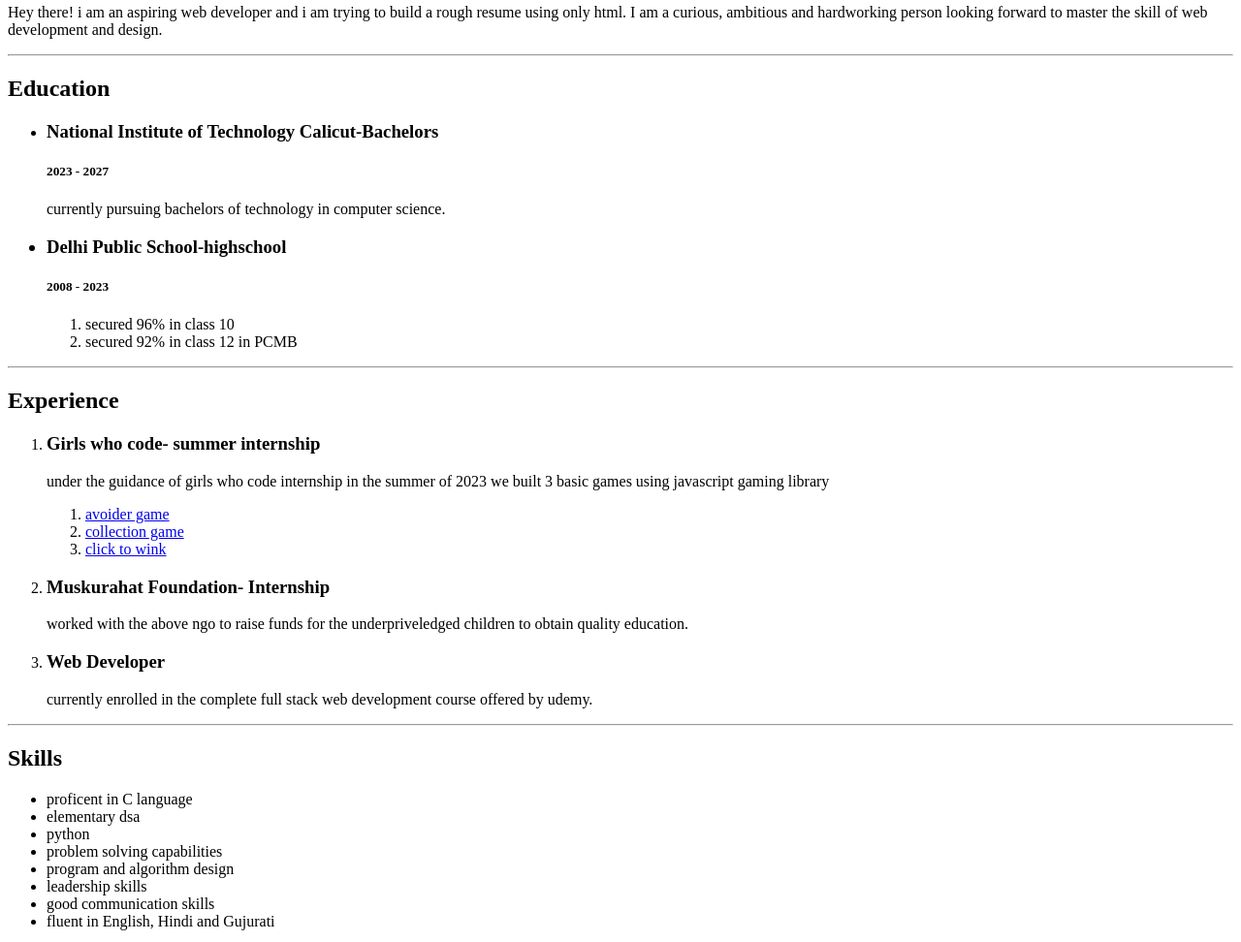
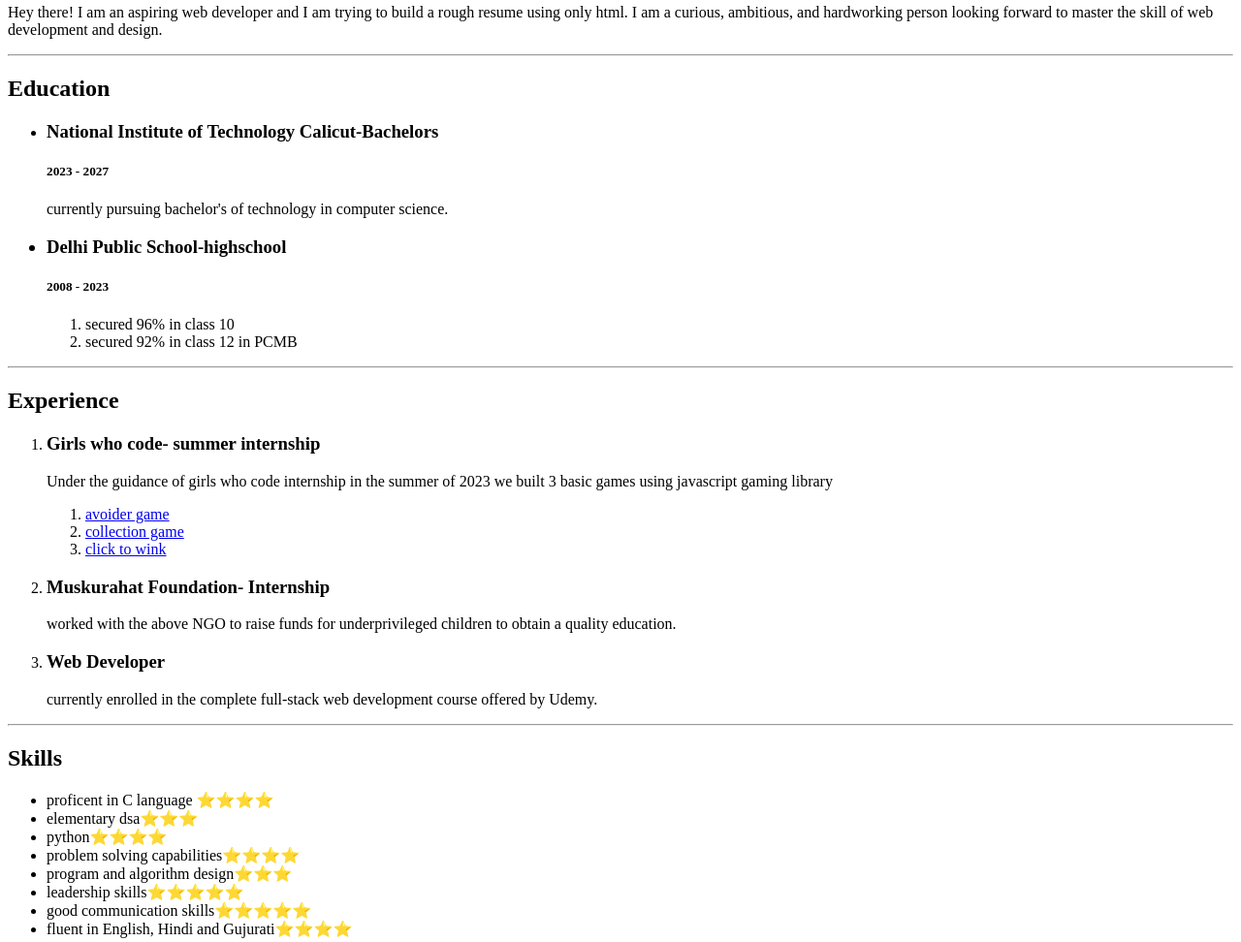
Before and after one commit to anvishah1/html-resume, a plain HTML site: page index.html in a window 1280 px wide. Shown: the part 435-1407 px from the top of the page at 97% size. Drawn offline with Linux system fonts and the light colour scheme.

Commit message:
Update index.html

```diff
--- a/index.html
+++ b/index.html
@@ -1,7 +1,7 @@
 <!DOCTYPE html>
 <html>
     <head>
-        <title>my resume</title>
+        <title>resume</title>
     </head>
     <body>
         <h1>Anvi Shah</h1>
@@ -12,13 +12,13 @@
         <hr>
 
         <h2>Summary</h2>
-        <p>Hey there! i am an aspiring web developer and i am trying to build a rough resume using only html. I am a curious, ambitious and hardworking person looking forward to master the skill of web development and design.</p>
+        <p>Hey there! I am an aspiring web developer and I am trying to build a rough resume using only html. I am a curious, ambitious, and hardworking person looking forward to master the skill of web development and design.</p>
         <hr>
         <h2>Education</h2>
         <ul>
             <li><h3>National Institute of Technology Calicut-Bachelors</h3></li>
             <h5>2023 - 2027</h5>
-            currently pursuing bachelors of technology in computer science.
+            currently pursuing bachelor's of technology in computer science.
             <h3><li>Delhi Public School-highschool</h3>
                 <h5>2008 - 2023</h5>
                 <ol>
@@ -31,7 +31,7 @@
         <h2> Experience</h2>
         <ol>
             <li><h3>Girls who code- summer internship</h3></li>
-            <p>under the guidance of girls who code internship in the summer of 2023 we built 3 basic games using javascript gaming library</p>
+            <p> Under the guidance of girls who code internship in the summer of 2023 we built 3 basic games using javascript gaming library</p>
             <ol>
                 <li><a href="https://replit.com/@AnviShah1/Avoider-Game-Starter-Anvi-S">avoider game</a></li>
                 <li><a href="https://replit.com/@AnviShah1/Collection-Style-Game-Anvi-S">collection game</a></li>
@@ -39,27 +39,27 @@
             </ol>
 
             <li><h3>Muskurahat Foundation- Internship</h3></li>
-            worked with the above ngo to raise funds for the underpriveledged children to obtain quality education.
+            worked with the above NGO to raise funds for underprivileged children to obtain a quality education.
 
             <li><h3>Web Developer</h3></li>
-        currently enrolled in the complete full stack web development course offered by udemy.
+        currently enrolled in the complete full-stack web development course offered by Udemy.
         </ol>
 <hr>
 <h2>Skills</h2>
 <ul>
-    <li>proficent in C language</li>
-    <li>elementary dsa</li>
-    <li>python</li>
-    <li>problem solving capabilities</li>
-    <li>program and algorithm design</li>
-    <li>leadership skills</li>
-    <li>good communication skills</li>
-    <li>fluent in English, Hindi and Gujurati</li>
+    <li>proficent in C language ⭐⭐⭐⭐</li>
+    <li>elementary dsa⭐⭐⭐</li>
+    <li>python⭐⭐⭐⭐</li>
+    <li>problem solving capabilities⭐⭐⭐⭐</li>
+    <li>program and algorithm design⭐⭐⭐</li>
+    <li>leadership skills⭐⭐⭐⭐⭐</li>
+    <li>good communication skills⭐⭐⭐⭐⭐</li>
+    <li>fluent in English, Hindi and Gujurati⭐⭐⭐⭐</li>
 </ul>
 <hr>
 <h2>hobbies</h2>
 <a href="./hobbies.html">click here to know a little about my hobbies</a>
 <hr>
-<footer>AnviShah</footer>
+<footer> AnviShah</footer>
     </body>
 </html>
```
